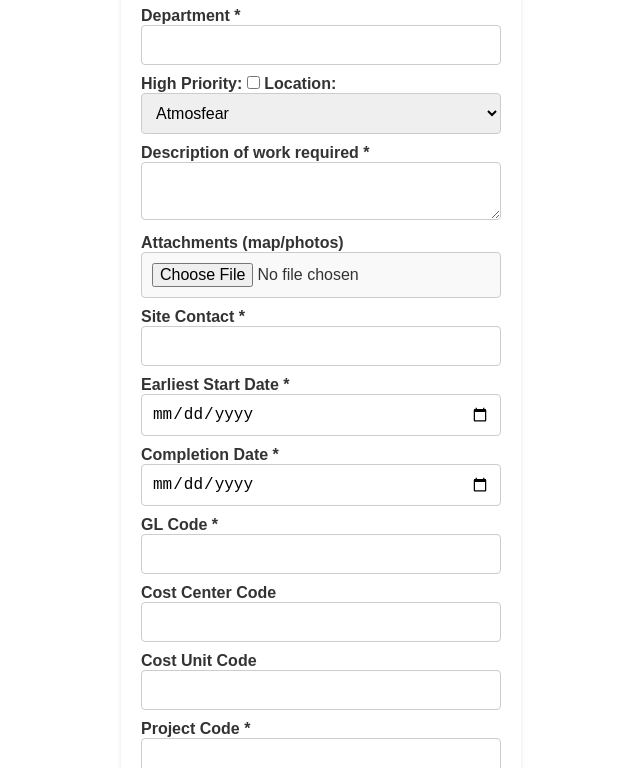
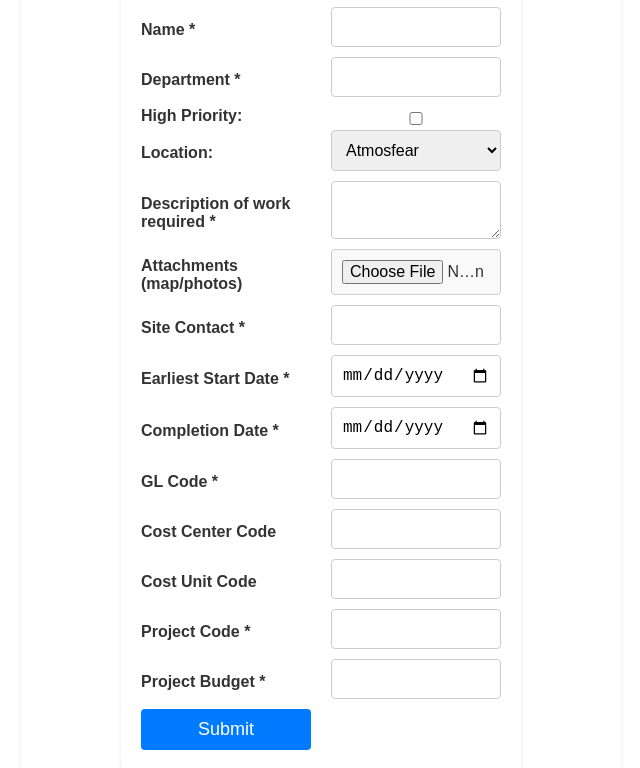
Before and after one commit to lbmobaro/pne, a website: page index.html in a window 1280 px wide. Shown: the part 101-869 px from the top of the page, without its empty margins (319-959 px from the left). Drawn offline with Linux system fonts and the light colour scheme.

Commit message:
Update index.html

```diff
--- a/index.html
+++ b/index.html
@@ -4,58 +4,76 @@
     <meta charset="UTF-8">
     <meta name="viewport" content="width=device-width, initial-scale=1.0">
     <title>Project Information Form</title>
-    <link rel="stylesheet" href="styles.css"> <!-- You can create a CSS file for styling -->
+    <link rel="stylesheet" href="styles.css"> <!-- Link to your CSS file for styling -->
 </head>
 <body>
+    <div class="container">
+        <h1>Project Information Form</h1>
         <form id="projectForm">
+            <div class="form-row">
                 <label for="name">Name *</label>
                 <input type="text" id="name" name="name" required>
-
+            </div>
+            <div class="form-row">
                 <label for="department">Department *</label>
                 <input type="text" id="department" name="department" required>
-
+            </div>
+            <div class="form-row">
                 <label for="highPriority">High Priority:</label>
                 <input type="checkbox" id="highPriority" name="highPriority">
-
+            </div>
+            <div class="form-row">
                 <label for="location">Location:</label>
                 <select id="location" name="location">
                     <!-- Options will be dynamically populated using JavaScript -->
                 </select>
-
+            </div>
+            <div class="form-row">
                 <label for="description">Description of work required *</label>
                 <textarea id="description" name="description" required></textarea>
-
+            </div>
+            <div class="form-row">
                 <label for="attachments">Attachments (map/photos)</label>
                 <input type="file" id="attachments" name="attachments">
-
+            </div>
+            <div class="form-row">
                 <label for="siteContact">Site Contact *</label>
                 <input type="text" id="siteContact" name="siteContact" required>
-
+            </div>
+            <div class="form-row">
                 <label for="startDate">Earliest Start Date *</label>
                 <input type="date" id="startDate" name="startDate" required>
-
+            </div>
+            <div class="form-row">
                 <label for="completionDate">Completion Date *</label>
                 <input type="date" id="completionDate" name="completionDate" required>
-
+            </div>
+            <div class="form-row">
                 <label for="glCode">GL Code *</label>
                 <input type="text" id="glCode" name="glCode" required>
-
+            </div>
+            <div class="form-row">
                 <label for="costCenterCode">Cost Center Code</label>
                 <input type="text" id="costCenterCode" name="costCenterCode">
-
+            </div>
+            <div class="form-row">
                 <label for="costUnitCode">Cost Unit Code</label>
                 <input type="text" id="costUnitCode" name="costUnitCode">
-
+            </div>
+            <div class="form-row">
                 <label for="projectCode">Project Code *</label>
                 <input type="text" id="projectCode" name="projectCode" required>
-
+            </div>
+            <div class="form-row">
                 <label for="projectBudget">Project Budget *</label>
                 <input type="text" id="projectBudget" name="projectBudget" required>
+            </div>
+            <div class="form-row">
+                <button type="submit">Submit</button>
+            </div>
+        </form>
+    </div>
 
-        <button type="submit">Submit</button>
-    </form>
-
-
-    <script src="script.js"></script> <!-- You can create a JavaScript file for client-side logic -->
+    <script src="script.js"></script> <!-- Link to your JavaScript file for client-side logic -->
 </body>
 </html>
```
Lines whose indentation alone changed are shown as unchanged.
